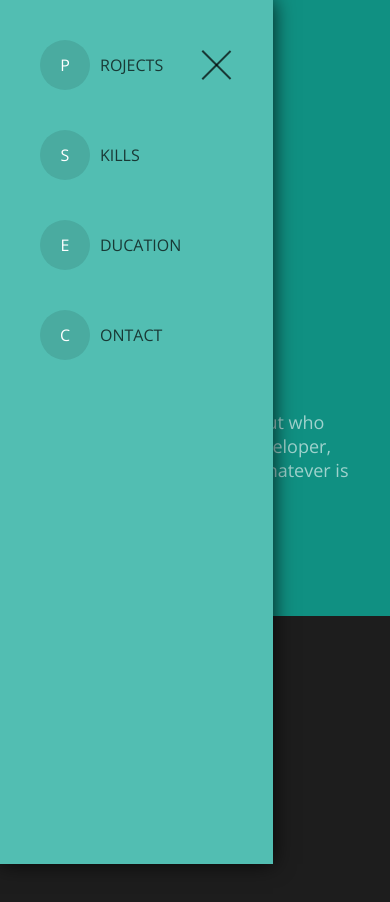
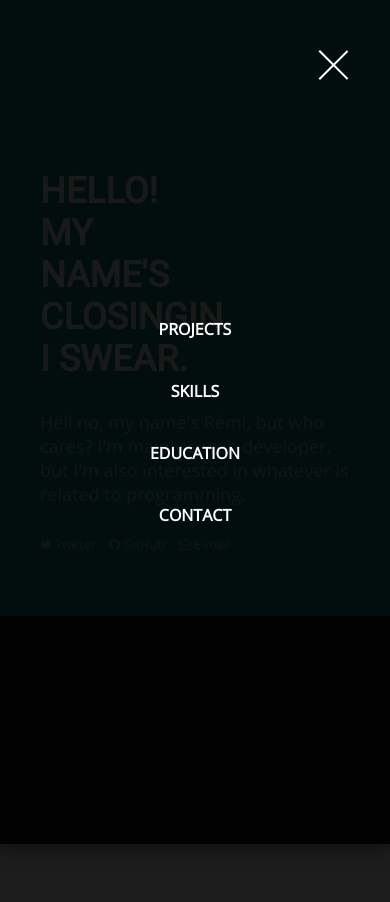
Before and after one commit to closingin/closingin.github.io, a plain HTML site: page index.html in a window 390 px wide. Both pictures are taken after a click on the element 60 px from the left and 55 px from the top of the page. Shown: the top 902 px of the page. Drawn offline with nearby package versions, Linux system fonts and the light colour scheme.

Commit message:
Tried a menu rework on mobiles

```diff
--- a/public/css/menu.css
+++ b/public/css/menu.css
@@ -19,13 +19,12 @@ header .menu-toggle {
 header .menu-toggle.active {
     position: fixed;
     top: 50px;
-    left: calc(70% - 70px);
+    left: calc(100% - 70px);
     width: 30px;
 }
 
 header .menu-toggle.active span {
     opacity: 0;
-    background-color: rgba(0, 0, 0, .7);
 }
 
 header .menu-toggle.active span.fst {
@@ -70,15 +69,15 @@ header .menu-toggle span.trd {
 header nav {
     display: flex;
     flex-direction: column;
+    justify-content: center;
     position: fixed;
     z-index: 998;
     top: 0;
-    left: -70%;
-    width: 70%;
+    left: -100%;
+    width: 100%;
     height: 100%;
     overflow-y: auto;
-    padding-top: 20px;
-    background-color: #52beb2;
+    background-color: rgba(0, 0, 0, .9);
     transition: left .4s;
 }
 
@@ -88,29 +87,16 @@ header nav.active {
 }
 
 header nav a {
-    display: flex;
-    align-items: center;
+    text-align: center;
     padding: 20px 40px;
-    color: rgba(0, 0, 0, .7);
+    color: #FFF;
+    font-weight: bold;
     text-transform: uppercase;
     text-decoration: none;
 }
 
 header nav a:hover {
     color: #fff;
-    background-color: rgba(0, 0, 0, .1);
-}
-
-header nav a span {
-    flex-shrink: 0;
-    display: flex;
-    justify-content: center;
-    align-items: center;
-    width: 50px;
-    height: 50px;
-    margin-right: 10px;
-    border-radius: 50%;
-    color: #FFF;
     background-color: rgba(0, 0, 0, .1);
 }
 
@@ -133,10 +119,28 @@ header nav a span {
     header nav {
         left: -50%;
         width: 50%;
+        background-color: #52beb2;
     }
 
     header nav a {
+        display: flex;
+        align-items: center;
+        color: rgba(0, 0, 0, .7);
         font-size: 1.3em;
+        font-weight: normal;
+    }
+
+    header nav a span {
+        flex-shrink: 0;
+        display: flex;
+        justify-content: center;
+        align-items: center;
+        width: 50px;
+        height: 50px;
+        margin-right: 10px;
+        border-radius: 50%;
+        color: #FFF;
+        background-color: rgba(0, 0, 0, .1);
     }
 }
 
```
